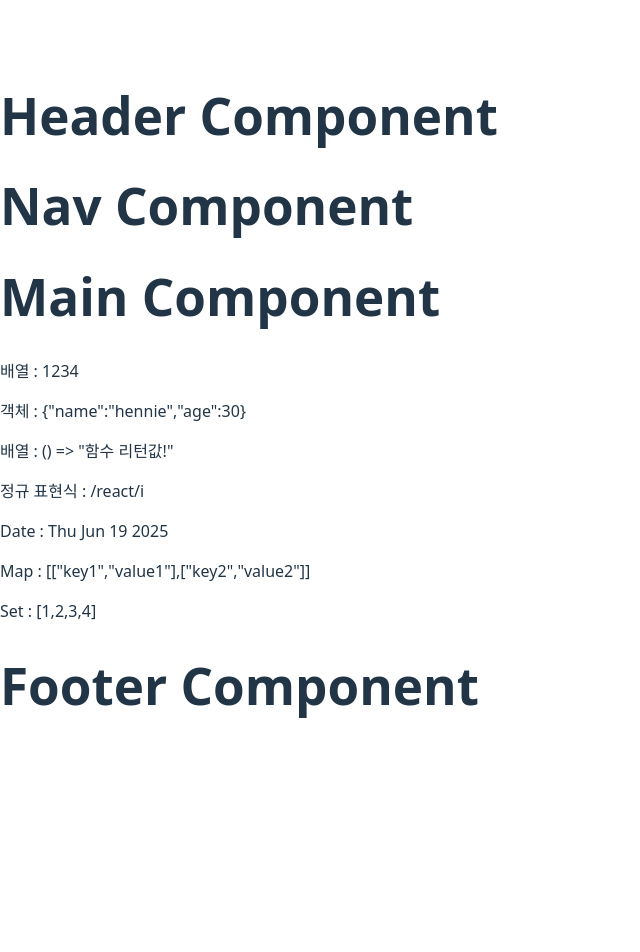
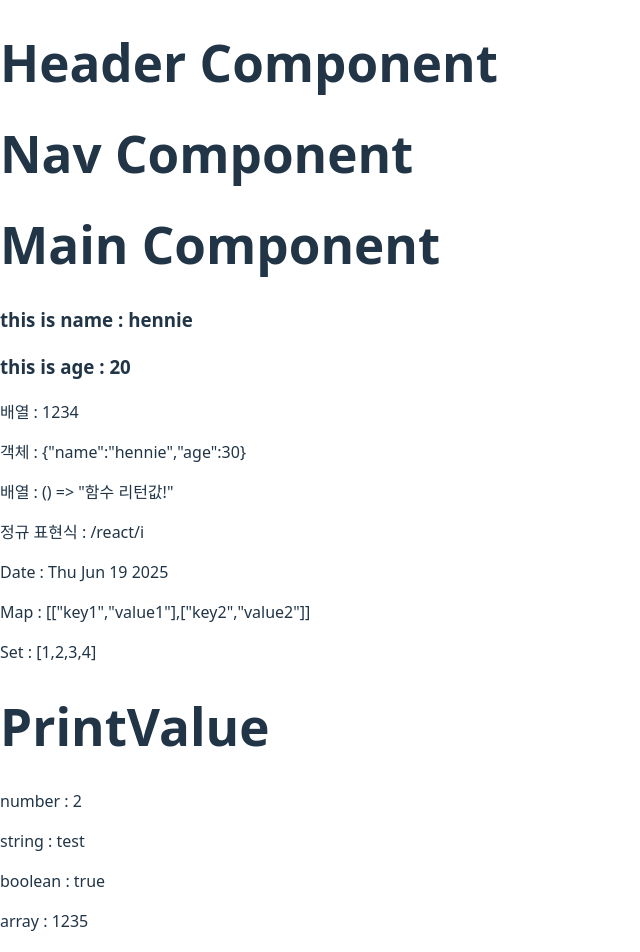
Before and after one commit to nana1243/react-typescript, a React (Vite) app: page / in a window 1280 px wide. Shown: the top 952 px of the page, without its empty margins (0-640 px from the left). Before the commit the page ends 800 px from the top, so only its background shows below. Built offline with nearby package versions, Linux system fonts and the light colour scheme.

Commit message:
fea)[6/21] props로 데이터 전달하기

```diff
--- a/src/components/Header/Main.tsx
+++ b/src/components/Header/Main.tsx
@@ -1,4 +1,6 @@
 import React from 'react';
+import User from "../Users/User";
+import PrintValue from "../PrintValue";
 
 function Main(props) {
     const referenceArray = [1,2,3,4];
@@ -12,9 +14,18 @@ function Main(props) {
     ])
     const referenceSet = new Set([1,2,3,4]);
 
+    const numberValue = 2;
+    const stringValue = 'test';
+    const booleanValue = true;
+    const arrayValue = [1,2,3,5];
+    const objectValue = {id:2 , name : 'test'};
+    const handleClick = () => alert('버튼이 클릭되었습니다!');
+
+
     return (
         <>
             <h1>Main Component</h1>
+            <User name ={"hennie"} age={20} />
             <p>배열 : {referenceArray}</p>
             <p>객체 : {JSON.stringify(referenceObject)}</p>
             <p>배열 : {referenceFunction.toString()}</p>
@@ -22,6 +33,14 @@ function Main(props) {
             <p>Date : {referenceDate.toDateString()}</p>
             <p>Map : {JSON.stringify(Array.from(referenceMap))}</p>
             <p>Set : {JSON.stringify(Array.from(referenceSet))}</p>
+            <PrintValue
+                numberValue = {numberValue}
+                stringValue = {stringValue}
+                booleanValue = {booleanValue}
+                arrayValue = {arrayValue}
+                objectValue= {objectValue}
+                handleClick ={handleClick}
+            />
         </>
     );
 }
--- /dev/null
+++ b/src/components/PrintValue.tsx
@@ -0,0 +1,29 @@
+import React from 'react';
+
+interface PrintValueProps {
+    numberValue : number;
+    stringValue : string;
+    booleanValue : boolean;
+    arrayValue : number[];
+    objectValue : {id:number, name : string};
+    handleClick : () => void;
+}
+
+function PrintValue(props: PrintValueProps) {
+    const {numberValue, booleanValue, objectValue, arrayValue , stringValue , handleClick} = props
+
+    return (
+        <>
+            <h1>PrintValue</h1>
+            <p>number : {numberValue} </p>
+            <p>string : {stringValue} </p>
+            <p>boolean : {booleanValue.toString()} </p>
+            <p>array : {arrayValue} </p>
+            <p>object : {JSON.stringify(objectValue)} </p>
+            <p>handleClick : {handleClick.toString()}</p>
+
+        </>
+    );
+}
+
+export default PrintValue;
--- /dev/null
+++ b/src/components/Users/User.tsx
@@ -0,0 +1,14 @@
+import React from 'react';
+
+function User(props : { name : string; age:number}) {
+    const {name,age} = props
+
+    return (
+        <div>
+            <h3>this is name : {name}</h3>
+            <h3>this is age : {age}</h3>
+        </div>
+    );
+}
+
+export default User;
```
